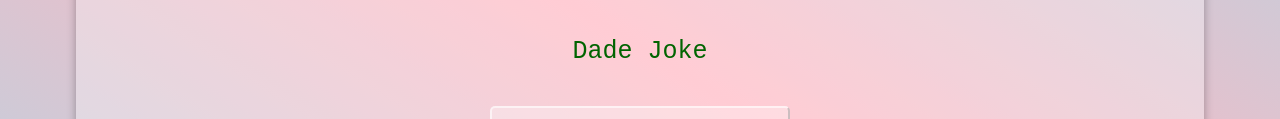
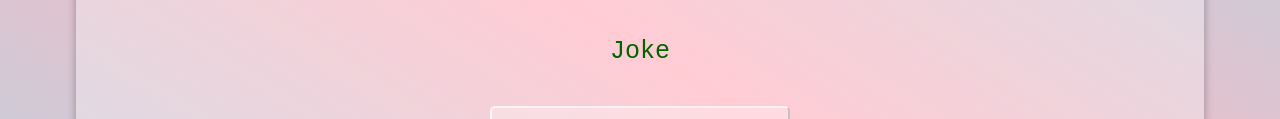
Before and after one commit to Abhishek2272003/joke-generator, a plain HTML site: page index.html in a window 1280 px wide. Shown: the part 353-472 px from the top of the page. Drawn offline with Linux system fonts and the light colour scheme.

Commit message:
in p tag dade remove

```diff
--- a/index.html
+++ b/index.html
@@ -10,7 +10,7 @@
 <body>
     <div class="container">
         <h1 class="heading">Jokes Generator</h1>
-        <p class="joke" id="joke">Dade Joke</p>
+        <p class="joke" id="joke">Joke</p>
         <button class="btn" id="btn">Tell me a Joke</button>
     </div>
     <script src="script.js"></script>
```
